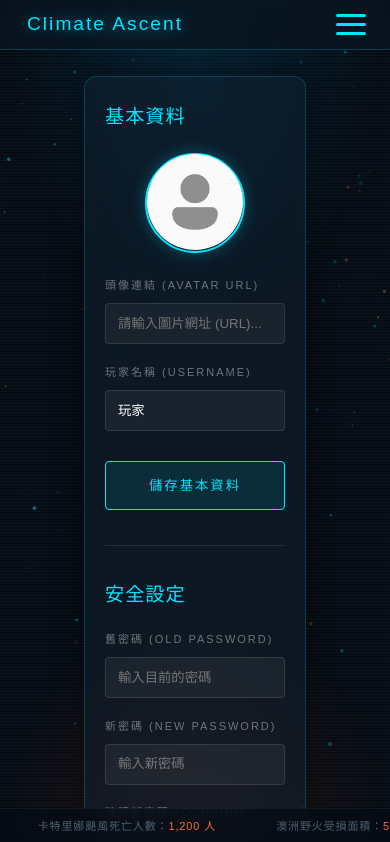
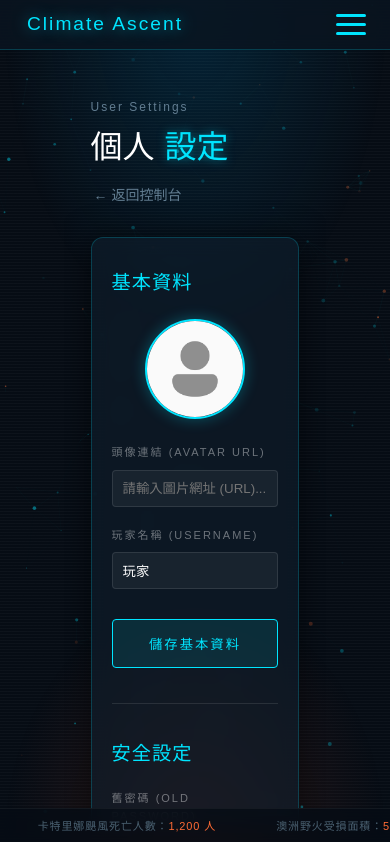
Before and after one commit to yichen-bear/extreme_weather, a Vue app in the folder frontend/: page /profile in a window 390 px wide. Shown: the top 842 px of the page. Built offline with nearby package versions, Linux system fonts and the light colour scheme.

Commit message:
profileview rwd

```diff
--- a/frontend/src/views/ProfileView.vue
+++ b/frontend/src/views/ProfileView.vue
@@ -181,17 +181,30 @@ const handleUpdatePassword = async () => {
 </script>
 
 <style scoped>
+/* 容器設定：限制高度、允許滾動並隱藏滾動條 */
 .page-container {
-  padding: 100px 40px 40px; /* 增加上方 padding 避開 Navbar */
-  max-width: 1000px;
-  margin: 0 auto;
+  height: calc(100vh - 36px); /* 配合畫面高度限制，確保可以觸發內部滾動 */
+  padding: 100px 20px 40px;
+  box-sizing: border-box;
+  overflow-y: auto; /* 資料過多時允許滾動 */
   z-index: 5;
   position: relative;
-  min-height: 100vh;
+
+  /* 隱藏滾動條 (跨瀏覽器支持) */
+  scrollbar-width: none;
+  -ms-overflow-style: none;
 }
 
+.page-container::-webkit-scrollbar {
+  display: none;
+}
+
+/* 標題區塊：寬度對齊下方卡片 */
 .page-header {
-  margin-bottom: 30px;
+  margin: 0 auto 30px;
+  width: 80vw;
+  max-width: 650px;
+  box-sizing: border-box;
 }
 
 .sdg-badge {
@@ -225,7 +238,7 @@ const handleUpdatePassword = async () => {
   color: var(--c-accent, #00e5ff);
 }
 
-/* 卡片主體設計 */
+/* 卡片主體設計 (參照 LoginView 寬度設定) */
 .profile-card {
   background: rgba(15, 31, 46, 0.6);
   border: 1px solid rgba(0, 229, 255, 0.2);
@@ -233,8 +246,12 @@ const handleUpdatePassword = async () => {
   padding: 40px;
   box-shadow: 0 0 30px rgba(0, 0, 0, 0.5);
   backdrop-filter: blur(10px);
-  max-width: 600px;
+
+  /* 與 LoginView 相同的寬度設定 */
   margin: 0 auto;
+  width: 80vw;
+  max-width: 650px;
+  box-sizing: border-box;
 }
 
 .guest-warning {
@@ -375,13 +392,33 @@ const handleUpdatePassword = async () => {
   margin: 35px 0;
 }
 
-/* RWD */
-@media screen and (max-width: 768px) {
+/* ================================
+   響應式設計 (RWD) - 參照 LoginView 斷點 435px
+================================ */
+@media screen and (max-width: 435px) {
   .page-container {
-    padding: 80px 20px 20px;
+    padding: 80px 15px 20px;
   }
+
+  .profile-card, .page-header {
+    width: 90%;          /* 手機平板版佔 90% */
+    max-width: 100%;     /* 解除上限限制 */
+  }
+
   .profile-card {
-    padding: 25px 20px;
+    padding: 30px 20px;
+  }
+
+  .page-title {
+    font-size: 2rem;
+  }
+
+  .input-group input {
+    padding: 10px;
+  }
+
+  .submit-btn {
+    padding: 14px;
   }
 }
 </style>
```
